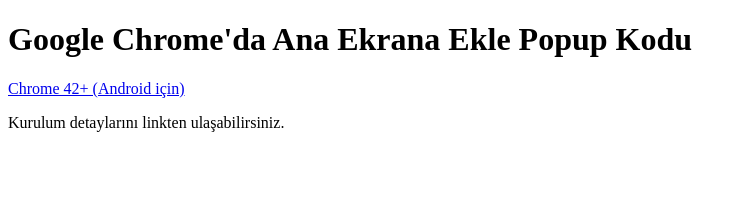
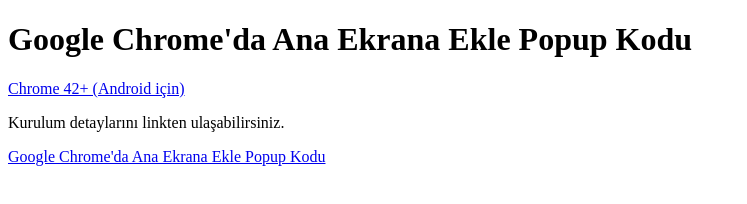
Before and after one commit to ahmetcadirci25/ana-ekrana-ekle, a plain HTML site: page index.html in a window 1280 px wide. Shown: the whole page, without its empty margins (0-747 px from the left). Drawn offline with Linux system fonts and the light colour scheme.

Commit message:
kurulum linki eklendi.

```diff
--- a/index.html
+++ b/index.html
@@ -30,5 +30,8 @@
     <p><a href="https://www.chromestatus.com/features/4540065577435136">Chrome 42+ (Android için) </a></p>
 
     <p>Kurulum detaylarını linkten ulaşabilirsiniz.</p>
+
+    <a href="http://ahmetcadirci.com.tr/2017/google-chrome-da-ana-ekrana-ekle-popup-kodu/">Google Chrome'da Ana Ekrana Ekle Popup Kodu</a>
+
   </body>
 </html>
```
